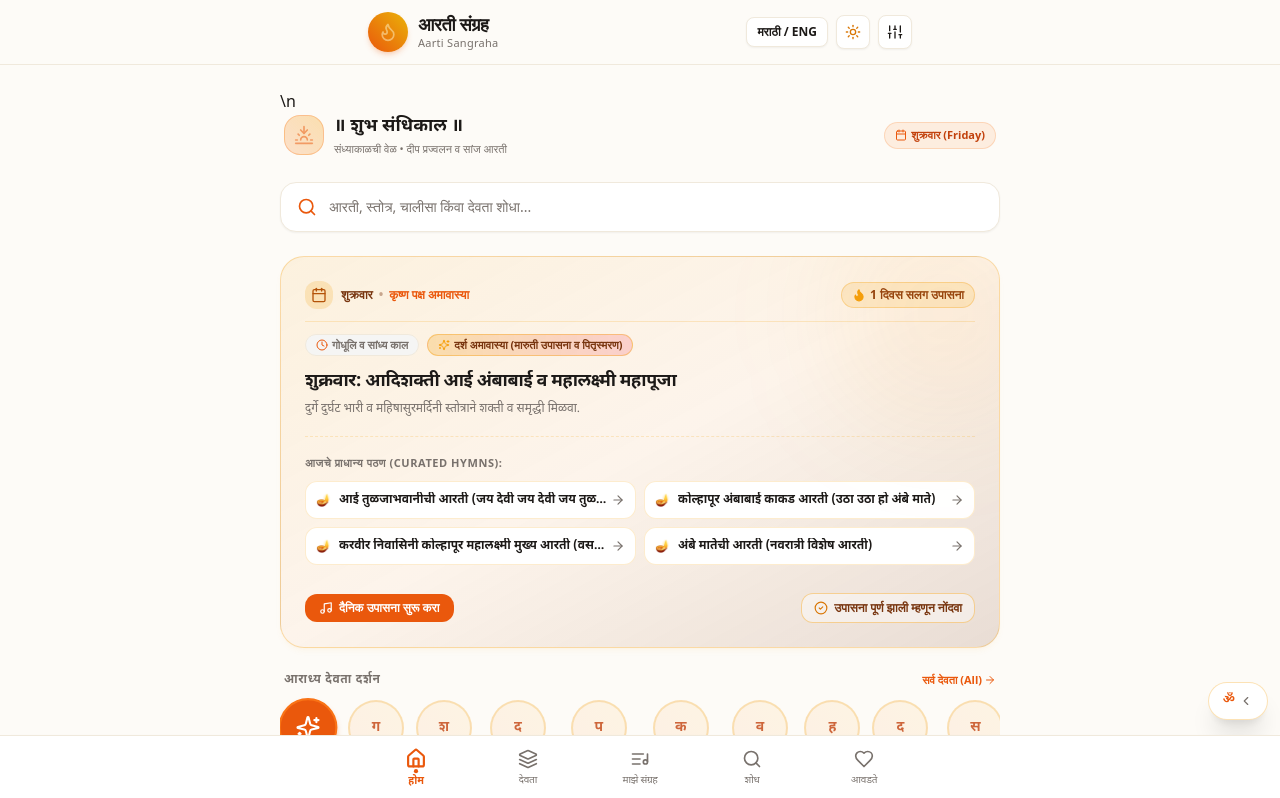
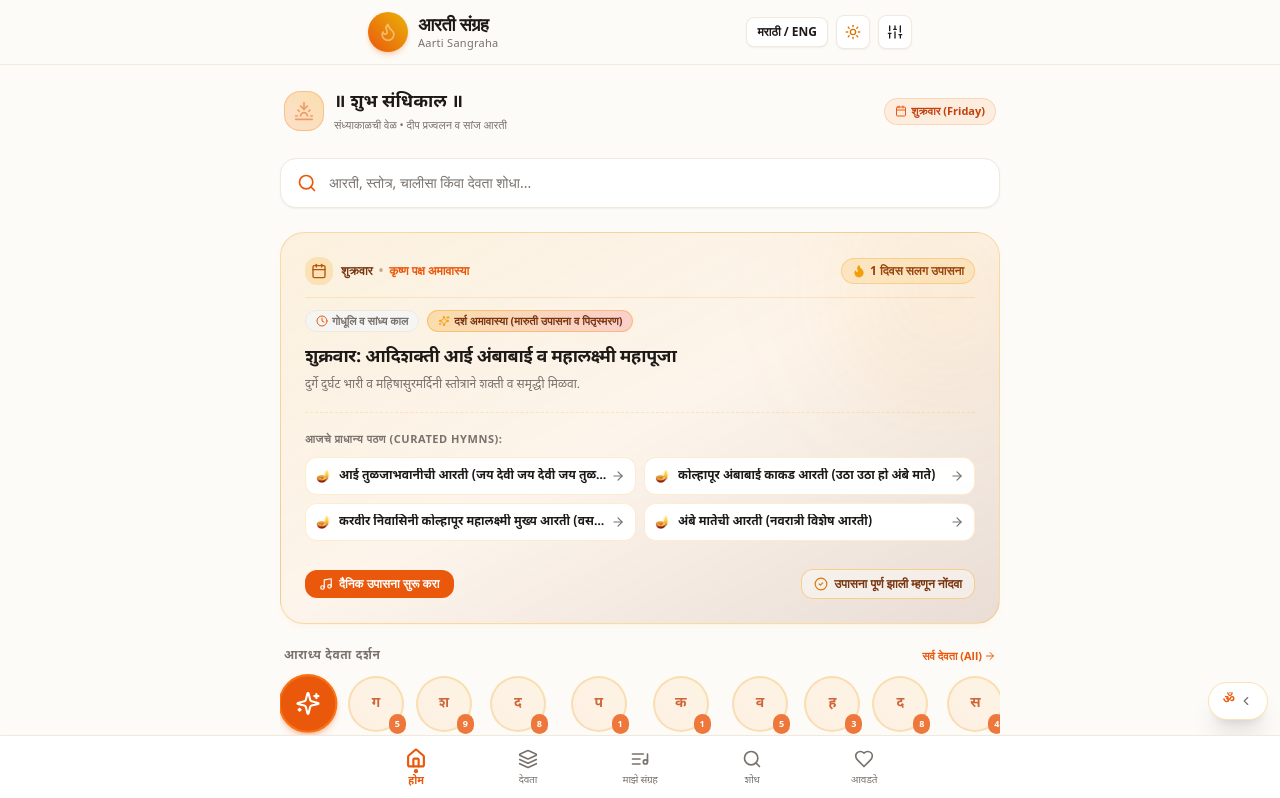
Before and after one commit to manojmitharampawar-blip/aarti-sangraha, a Next.js app: page / in a window 1280 px wide. Shown: the top 798 px of the page. Built offline with nearby package versions, Linux system fonts and the light colour scheme.

Commit message:
fix(ui): remove stray literal \n character above greeting banner

```diff
--- a/src/app/page.tsx
+++ b/src/app/page.tsx
@@ -8,19 +8,13 @@ import {
   Flame,
   Calendar,
   Search,
-  BookOpen,
-  Music,
-  Clock,
-  Layers,
-  Shield,
+  Sunrise,
   Sun,
+  Sunset,
   Moon,
-  Sunset,
-  Sunrise,
 } from 'lucide-react';
 import { deities } from '@/data/deities';
 import { aartis } from '@/data/aartis';
-import { playlists } from '@/data/playlists';
 import { AartiCard } from '@/components/AartiCard';
 import { DailySadhanaCard } from '@/components/DailySadhanaCard';
 import { useThemeContext } from '@/components/ThemeProvider';
@@ -123,7 +117,8 @@ export default function HomePage() {
   }, []);
 
   return (
-    <div className={`space-y-6 transition-all ${diyaGlow ? 'diya-aura' : ''}`}>\n      {/* 1. Time-Aware Devotional Greeting Banner */}
+    <div className={`space-y-6 transition-all ${diyaGlow ? 'diya-aura' : ''}`}>
+      {/* 1. Time-Aware Devotional Greeting Banner */}
       <div className="flex items-center justify-between px-1">
         <div className="flex items-center gap-2.5">
           <div className="w-10 h-10 rounded-2xl bg-gradient-to-tr from-saffron-500/20 to-amber-500/30 border border-saffron-500/30 flex items-center justify-center text-saffron-600 shadow-xs">
```
